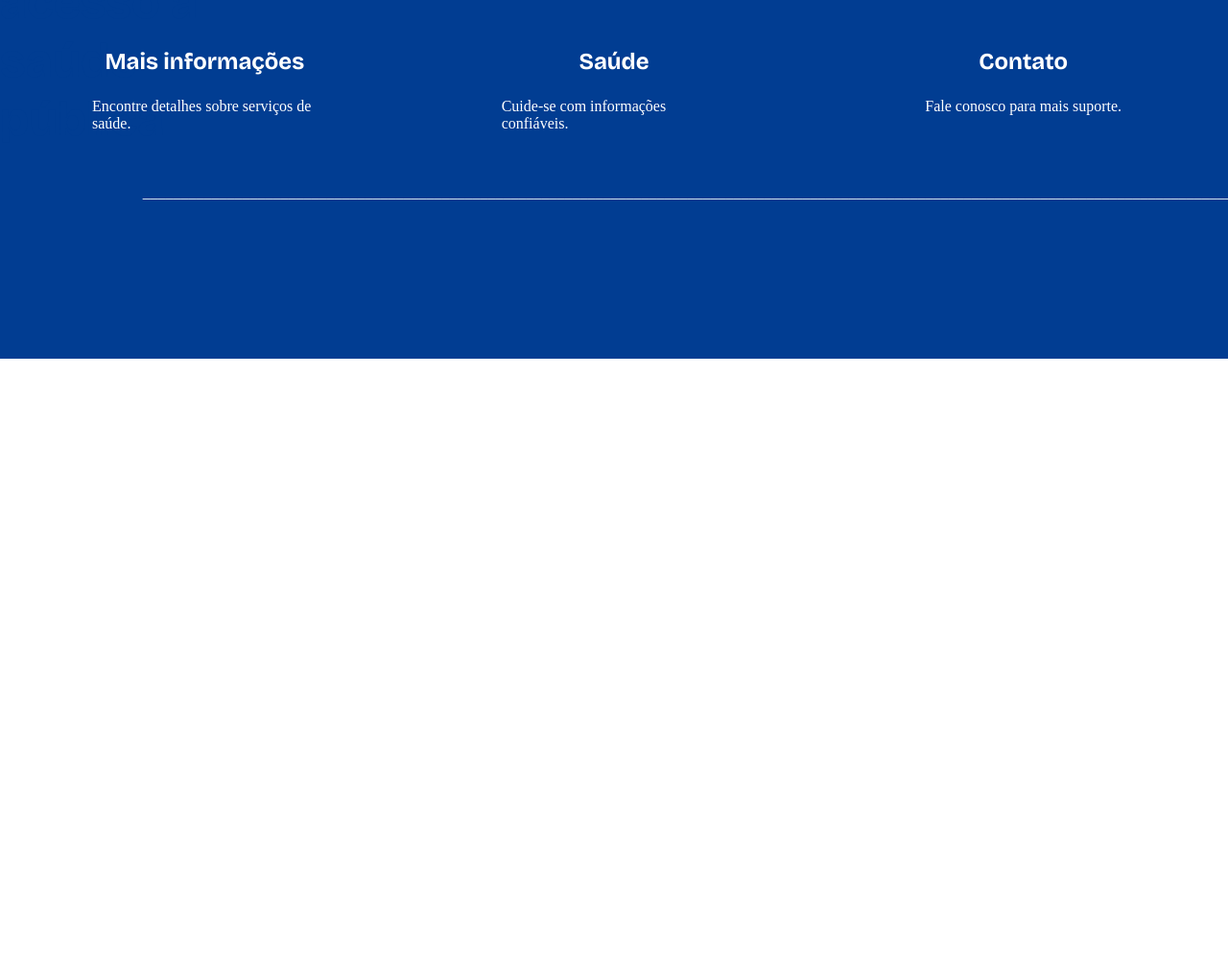
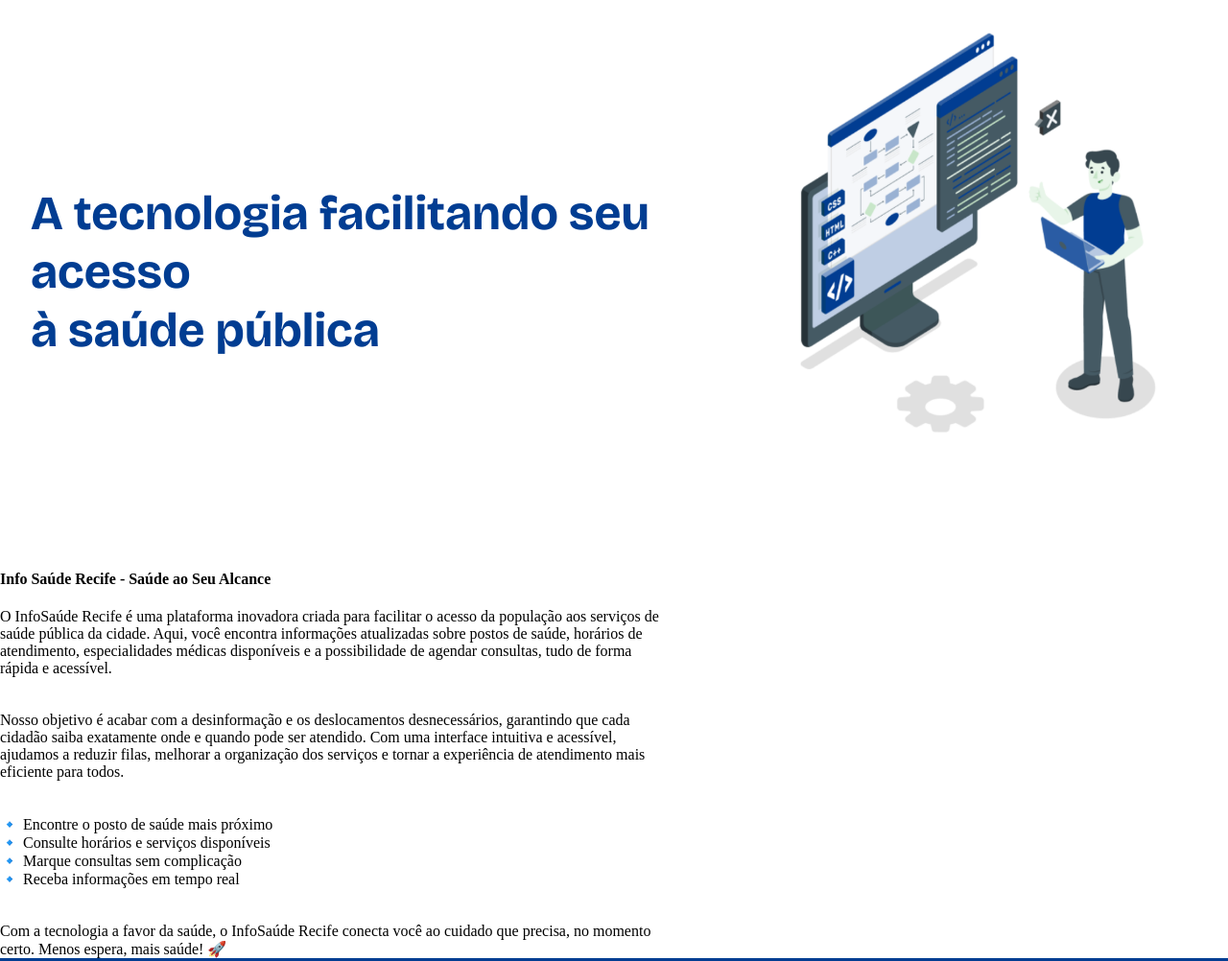
Before and after one commit to Pedro-gomes123/infoSaude, a website: page index.html in a window 1280 px wide. Shown: the part 1485-2487 px from the top of the page at 96% size. Before the commit the page ends 1859 px from the top, so only its background shows below. Drawn offline with nearby package versions, Linux system fonts and the light colour scheme.

Commit message:
refactor: update technology section layout and styles; enhance header alignment and add informative content

```diff
--- a/disply.css
+++ b/disply.css
@@ -51,6 +51,7 @@ nav{
 .div-img{
     display: flex;
     width: 100%;
+    height: 35rem;
     margin: 0rem;
 
 }
@@ -94,6 +95,7 @@ nav{
 .conteiner-card{
     display: flex;
     justify-content: center;
+    align-items: center;
     align-items: flex-start; /* Garante que os itens fiquem na parte superior */
     margin: 4rem 0rem 7.7rem 0rem;
     gap: 4rem;
@@ -124,6 +126,7 @@ nav{
     display: flex;
     margin-left: auto; /* Melhorado para centralizar dinamicamente */
     margin-right: auto;
+    margin-bottom: 3rem;
     height: 4rem;
     width: 20rem;
     border: 3px solid var(--color-button-blue);
@@ -132,23 +135,24 @@ nav{
     justify-content: center;
 }
 
-.conteiner-tecnologia{
+.header-alignment {
     display: flex;
-    flex-direction: row;
-    width: 100rem;
+    align-items: center;
+    justify-content: space-between;
+    margin: 2rem 0;
 }
 
-.conteiner-tecnologia, h2{
-    display: flex;
-    width: 80%; /* Ajustado para ocupar 80% do espaço lateral */
-
+.title-header2 {
+    margin-left: 2rem;
+    padding: 0;
+    width: 60%;
 }
 
-.conteiner-tecnologia, img{
-    display: flex;
-    width: 18rem;
-    height: 18.2rem;
-
+.img-header {
+    width: 40%;
+    height: 35rem;
+    margin: 0;
+    align-self: center;
 }
 
 /*----- footer -----*/
--- a/index.html
+++ b/index.html
@@ -101,14 +101,39 @@
 
         <button class="saiba-mais"> <a href="#">Saiba Mais</a></button>
 
-        <div class="conteiner-tecnologia">
-            <h2>A tecnologia facilitando seu acesso à saúde pública </h2>
-
-            <img src="./img/A tecnologia facilitando seu acesso à saúde pública.png" alt="">
-
+        <div class="header-alignment">
+            <h2 class="title-header2">A tecnologia facilitando seu acesso <br> à saúde pública</h2>
+            <img class="img-header" src="./img/A tecnologia facilitando seu acesso à saúde pública.png" alt="">
         </div>
 
+        <div-conteiner-informativo>
+            <h4 class="title-informativo">Info Saúde Recife - Saúde ao Seu Alcance</h4>
+            <p>O InfoSaúde Recife é uma plataforma inovadora criada para facilitar o acesso da população aos serviços de
+                <br>
+                saúde pública da cidade. Aqui, você encontra informações atualizadas sobre postos de saúde, horários de
+                <br>
+                atendimento, especialidades médicas disponíveis e a possibilidade de agendar consultas, tudo de forma
+                <br>
+                rápida e acessível. <br><br>
 
+                <br>
+                Nosso objetivo é acabar com a desinformação e os deslocamentos desnecessários, garantindo que cada <br>
+                cidadão saiba exatamente onde e quando pode ser atendido. Com uma interface intuitiva e acessível, <br>
+                ajudamos a reduzir filas, melhorar a organização dos serviços e tornar a experiência de atendimento mais
+                <br>
+                eficiente para todos. <br><br>
+
+                <br>
+                🔹 Encontre o posto de saúde mais próximo <br>🔹 Consulte horários e serviços disponíveis <br>🔹 Marque
+                consultas
+                sem complicação <br>🔹 Receba informações em tempo real <br><br>
+
+                <br>
+                Com a tecnologia a favor da saúde, o InfoSaúde Recife conecta você ao cuidado que precisa, no momento <br>
+
+                certo. Menos espera, mais saúde! 🚀
+            </p>
+        </div-conteiner-informativo>
 
     </section>
 
--- a/style.css
+++ b/style.css
@@ -110,20 +110,16 @@ nav {
     color: var(--color-button-blue);
 }
 
-.conteiner-tecnologia{
 
-}
 
-.conteiner-tecnologia, h2{
+.title-header2{
     color: var(--color-tex-blue);
     font-weight: Extra-bold;
     font-size: 50px;
     font-family: 'Bricolage Grotesque', sans-serif;
 }
 
-.conteiner-tecnologia, img{
 
-}
 
 /* ------ footer ------ */
 
```
